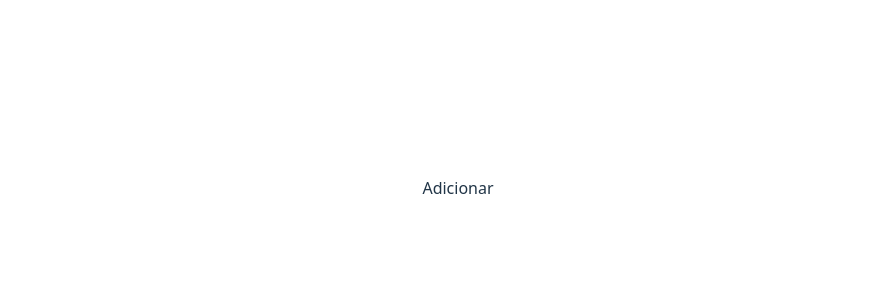
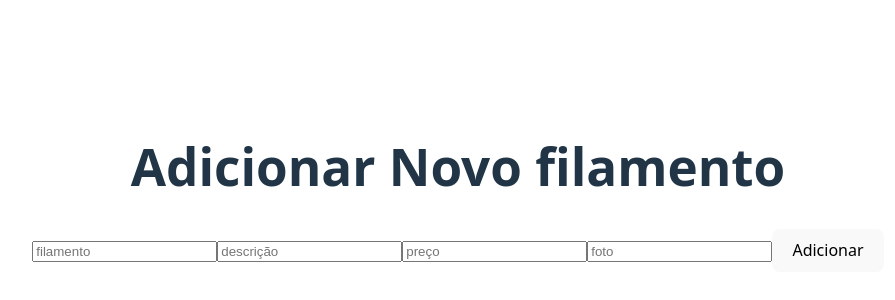
Before and after one commit to Luandrone/Projeto_Impacta_Crud, a React (Vite) app in the folder Front-end/Front-end/: page /adicionar in a window 1280 px wide. Shown: the part 212-512 px from the top of the page, without its empty margins (182-1077 px from the left). Built offline with nearby package versions, Linux system fonts and the light colour scheme.

Commit message:
Desenvolvimento do botão adicionar filamento

```diff
--- a/Front-end/Front-end/src/pages/adicionar.jsx
+++ b/Front-end/Front-end/src/pages/adicionar.jsx
@@ -1,8 +1,46 @@
 import React from 'react'
+import { useState } from 'react';
+import axios from 'axios'
+import { useNavigate } from 'react-router-dom';
 
 const Adicionar = () =>{
+      const [filamento, setFilamento] = useState({
+            titulo_filamento:"",
+            descricao:"",
+            preco:null,
+            cor:"",
+      })
+
+      const navigate = useNavigate()
+
+      const handleChange = (e) => {
+            setFilamento(prev=>({...prev, [e.target.name]: e.target.value }))
+      }
+
+      console.log(filamento)
+
+      const handleClick = async e =>{
+            e.preventDefault()
+            try{
+                  await axios.post("http://localhost:8800/filamentos", filamento)
+                  navigate("/")
+            } catch(err){
+                  console.log(err)
+            }
+      }
+
       return (
-            <div>Adicionar</div>
+            <div className='form'>
+                  <h1>Adicionar Novo filamento</h1>
+                  <input type="text" placeholder='filamento' onChange={handleChange}  name="titulo_filamento"/>
+                  <input type="text" placeholder='descrição' onChange={handleChange} name='descricao'/>
+                  <input type="text" placeholder='preço' onChange={handleChange} name='preco'/>
+                  <input type="text" placeholder='foto' onChange = {handleChange} name='cor'/>
+
+                  <button onClick={handleClick}>Adicionar</button>
+            </div>
+
+
       )
 }
 
--- a/Front-end/Front-end/src/pages/filamentos.jsx
+++ b/Front-end/Front-end/src/pages/filamentos.jsx
@@ -2,6 +2,8 @@ import React from 'react'
 import { useEffect } from 'react'
 import { useState } from 'react'
 import axios from 'axios'
+import { Link } from 'react-router-dom';
+
 const Filamentos = () => {
 
       const [filamentos, setFilamentos] = useState([])
@@ -26,13 +28,14 @@ const Filamentos = () => {
             <div className='filamentos'>
                   {filamentos.map(filamento=>(
                         <div className="filamento" key={filamento.id}>
-                              {filamento.cover && <img src={filamento.cover} alt=''/>}
+                              {filamento.cor && <img src={filamento.cor} alt=''/>}
                               <h2>{filamento.titulo_filamento}</h2>
                               <p>{filamento.descricao}</p>
-                              <span>{filamento.price}</span>
+                              <span>{filamento.preco}</span>
                         </div>
                   ))}
             </div>
+            <button><Link to="/adicionar">Adicionar novo filamento</Link></button>
       </div>
 
       )
```
Also changed, not shown: 1 other file (tests, documents, lock files or other folders).
